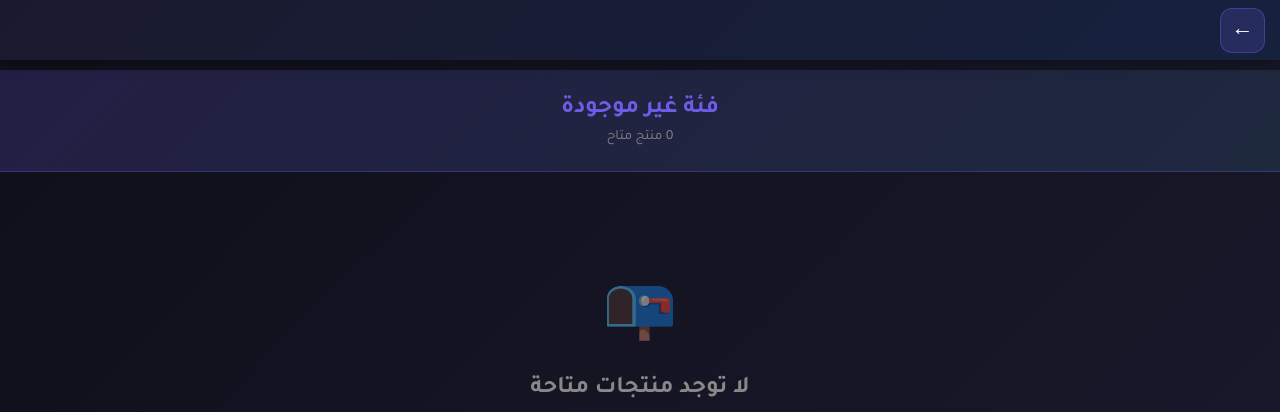
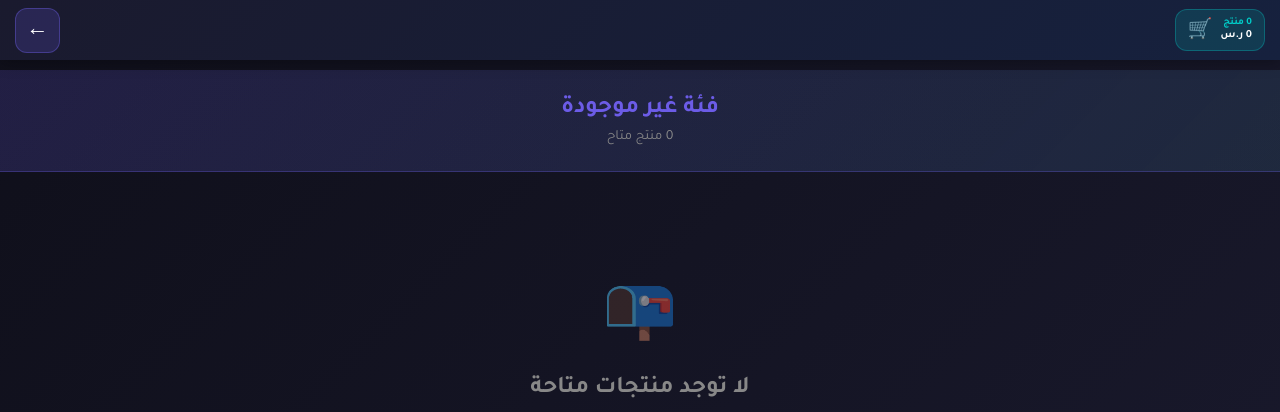
Before and after one commit to ziadosama582005-crypto/tttrrrrrrrrrrr, a Flask app: page /t/1 in a window 1280 px wide. Shown: the top 412 px of the page. Run offline with Flask 3, Linux system fonts and the light colour scheme; data that the repository does not hold is empty; some libraries are stand-ins or nearby versions.

Commit message:
Add cart widget (left side) with direct link to cart page

```diff
--- a/templates/partials/top_banner.html
+++ b/templates/partials/top_banner.html
@@ -1,4 +1,4 @@
-{# الهيدر البسيط - زر الرجوع فقط #}
+{# الهيدر البسيط - زر الرجوع + السلة #}
 <style>
     .simple-header {
         position: fixed;
@@ -9,6 +9,7 @@
         background: linear-gradient(135deg, #1a1a2e 0%, #16213e 100%);
         display: flex;
         align-items: center;
+        justify-content: space-between;
         padding: 0 15px;
         z-index: 999;
         box-shadow: 0 2px 15px rgba(0, 0, 0, 0.3);
@@ -33,12 +34,75 @@
         border-color: #6c5ce7;
         transform: scale(1.05);
     }
+    .cart-widget {
+        display: flex;
+        align-items: center;
+        gap: 8px;
+        background: rgba(0, 206, 201, 0.15);
+        border: 1px solid rgba(0, 206, 201, 0.3);
+        border-radius: 12px;
+        padding: 6px 12px;
+        cursor: pointer;
+        transition: all 0.3s;
+        text-decoration: none;
+    }
+    .cart-widget:hover {
+        background: rgba(0, 206, 201, 0.25);
+        border-color: #00cec9;
+        transform: scale(1.02);
+    }
+    .cart-icon {
+        font-size: 20px;
+    }
+    .cart-info {
+        display: flex;
+        flex-direction: column;
+        align-items: flex-start;
+        line-height: 1.2;
+    }
+    .cart-count {
+        font-size: 10px;
+        color: #00cec9;
+        font-weight: bold;
+    }
+    .cart-total {
+        font-size: 11px;
+        color: #fff;
+        font-weight: 600;
+    }
     body {
         padding-top: 70px;
     }
 </style>
 <header class="simple-header">
+    <a href="/cart" class="cart-widget" title="السلة">
+        <div class="cart-info">
+            <span class="cart-count" id="headerCartCount">0 منتج</span>
+            <span class="cart-total" id="headerCartTotal">0 ر.س</span>
+        </div>
+        <span class="cart-icon">🛒</span>
+    </a>
     <a href="/" class="back-btn" title="الرجوع للرئيسية">
         ←
     </a>
 </header>
+<script>
+    (function() {
+        const userId = '{{ current_user_id or user_id or current_user or "" }}';
+        if (!userId || userId === '' || userId === '0' || userId === 'None') return;
+
+        fetch('/api/cart/get?user_id=' + userId)
+            .then(r => r.json())
+            .then(data => {
+                if (data.status === 'success' && data.cart && data.cart.items) {
+                    const items = data.cart.items.filter(i => !i.sold);
+                    const count = items.length;
+                    let total = 0;
+                    items.forEach(i => total += (i.current_price || i.price));
+                    document.getElementById('headerCartCount').textContent = count + ' منتج';
+                    document.getElementById('headerCartTotal').textContent = total.toFixed(0) + ' ر.س';
+                }
+            })
+            .catch(() => {});
+    })();
+</script>
```
